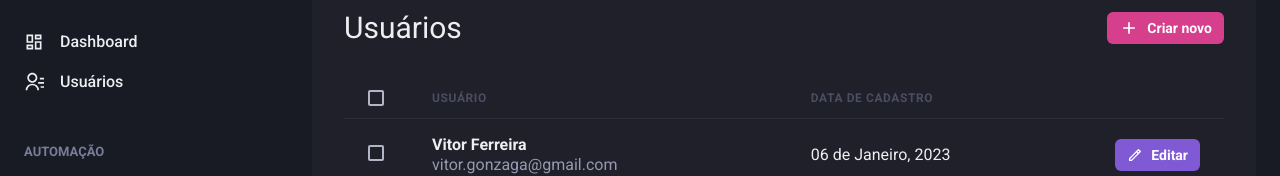
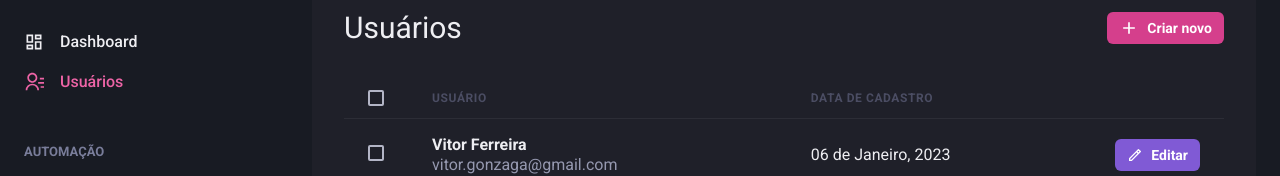
Before and after one commit to vitorgonzaga/chapter-4-dashgo-rocketseat-course, a Next.js app: page /users in a window 1280 px wide. Shown: the part 142-318 px from the top of the page. Built offline with nearby package versions, Linux system fonts and the light colour scheme.

Commit message:
reafactor(ActiveLink): add ternary operator to color style

```diff
--- a/src/components/ActiveLink.tsx
+++ b/src/components/ActiveLink.tsx
@@ -39,7 +39,7 @@ export function ActiveLink({ children, shouldMatchExactHref = false, ...rest }:
   return (
     <Link {...rest}>
       { cloneElement(children, {
-        color: isActive ?? "pink.400"
+        color: isActive ? "pink.400" : "gray.50"
       })}
     </Link>
   )
```
